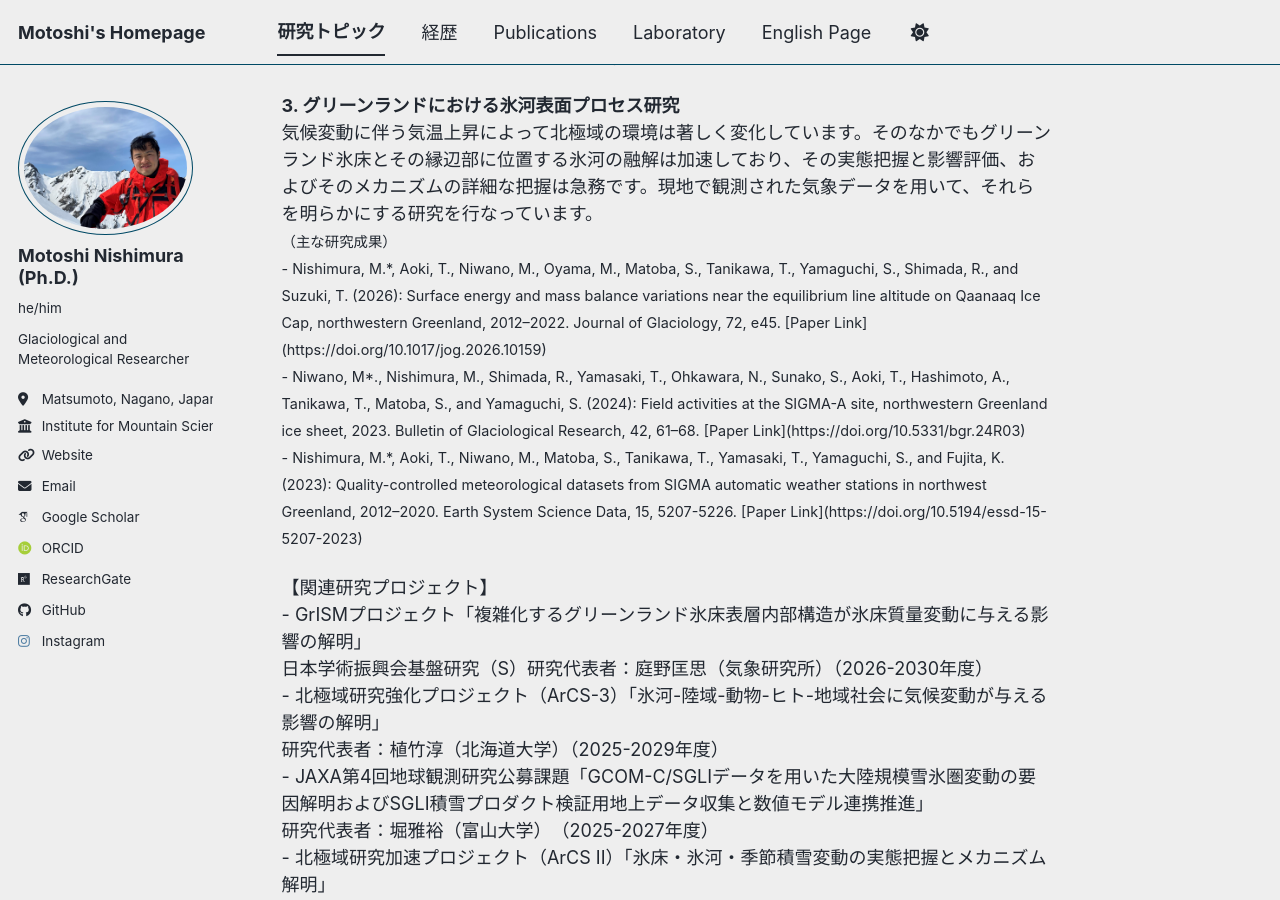
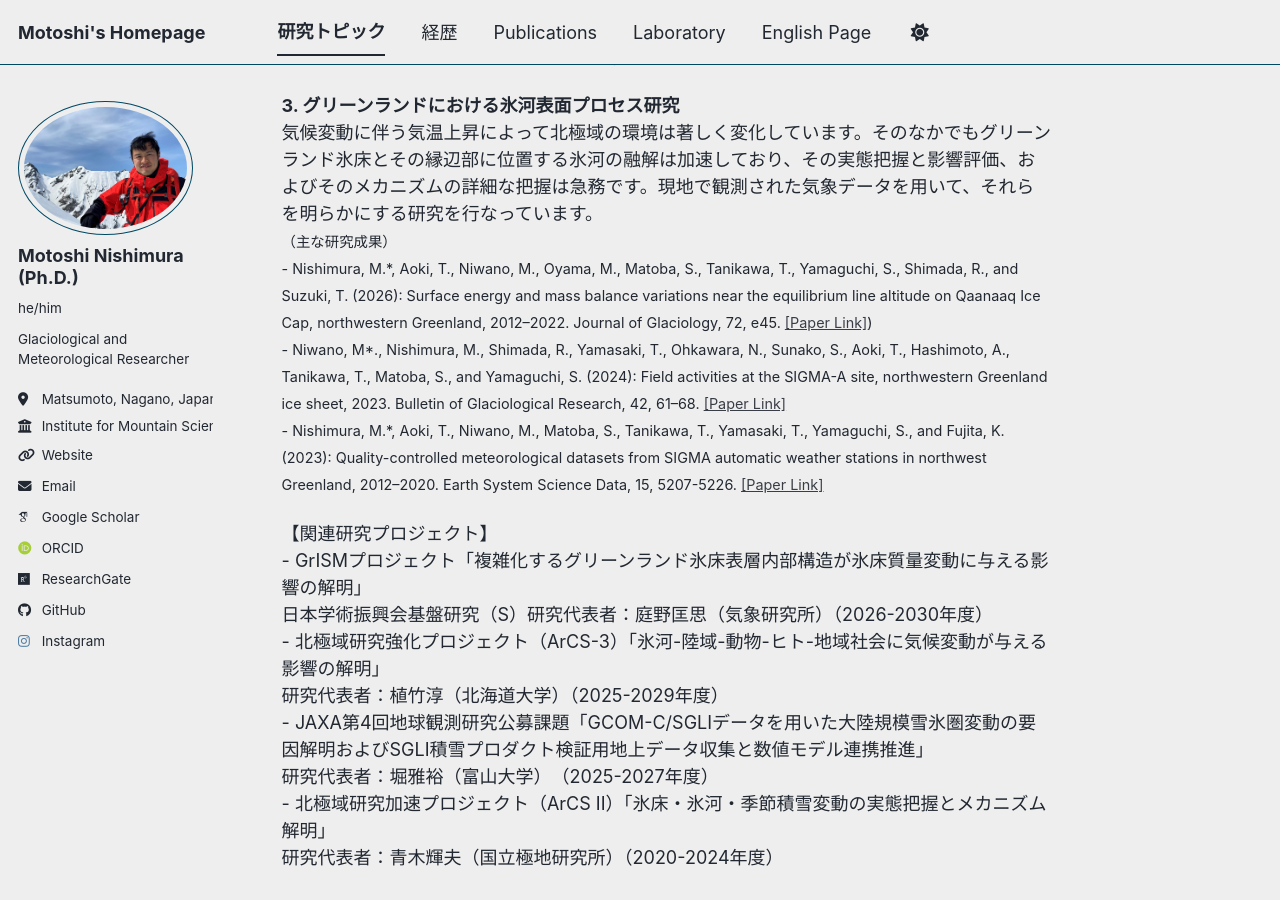
Before and after one commit to MotoshiNishimura/MotoshiNishimura.github.io, a Jekyll site: the page built from _pages/interest.md, in a window 1280 px wide and 900 px high, scrolled down 772 px. Built offline with Jekyll 4.4.1, drawn with Linux system fonts in a browser that asks for light colours; some web fonts are replaced; a script bundle is joined from its source files by our own code; library files that are not in the unit come from our copies; some of the changed lines change nothing that is shown.

Commit message:
Enhance references with HTML links in interest.md
Updated references to include HTML links for better accessibility.

```diff
--- a/_pages/interest.md
+++ b/_pages/interest.md
@@ -33,9 +33,9 @@ author_profile: true
 気候変動に伴う気温上昇によって北極域の環境は著しく変化しています。そのなかでもグリーンランド氷床とその縁辺部に位置する氷河の融解は加速しており、その実態把握と影響評価、およびそのメカニズムの詳細な把握は急務です。現地で観測された気象データを用いて、それらを明らかにする研究を行なっています。<br>
  <span style="font-size: 0.8em;">
 （主な研究成果）<br>
-- Nishimura, M.*, Aoki, T., Niwano, M., Oyama, M., Matoba, S., Tanikawa, T., Yamaguchi, S., Shimada, R., and Suzuki, T. (2026): Surface energy and mass balance variations near the equilibrium line altitude on Qaanaaq Ice Cap, northwestern Greenland, 2012–2022. Journal of Glaciology, 72, e45. [Paper Link](https://doi.org/10.1017/jog.2026.10159)<br>
-- Niwano, M*., Nishimura, M., Shimada, R., Yamasaki, T., Ohkawara, N., Sunako, S., Aoki, T., Hashimoto, A., Tanikawa, T., Matoba, S., and Yamaguchi, S. (2024): Field activities at the SIGMA-A site, northwestern Greenland ice sheet, 2023. Bulletin of Glaciological Research, 42, 61–68. [Paper Link](https://doi.org/10.5331/bgr.24R03)<br>
-- Nishimura, M.*, Aoki, T., Niwano, M., Matoba, S., Tanikawa, T., Yamasaki, T., Yamaguchi, S., and Fujita, K. (2023): Quality-controlled meteorological datasets from SIGMA automatic weather stations in northwest Greenland, 2012–2020. Earth System Science Data, 15, 5207-5226. [Paper Link](https://doi.org/10.5194/essd-15-5207-2023)<br>
+- Nishimura, M.*, Aoki, T., Niwano, M., Oyama, M., Matoba, S., Tanikawa, T., Yamaguchi, S., Shimada, R., and Suzuki, T. (2026): Surface energy and mass balance variations near the equilibrium line altitude on Qaanaaq Ice Cap, northwestern Greenland, 2012–2022. Journal of Glaciology, 72, e45. <a href="https://doi.org/10.1017/jog.2026.10159" target="_blank">[Paper Link]</a>)<br>
+- Niwano, M*., Nishimura, M., Shimada, R., Yamasaki, T., Ohkawara, N., Sunako, S., Aoki, T., Hashimoto, A., Tanikawa, T., Matoba, S., and Yamaguchi, S. (2024): Field activities at the SIGMA-A site, northwestern Greenland ice sheet, 2023. Bulletin of Glaciological Research, 42, 61–68. <a href="https://doi.org/10.5331/bgr.24R03" target="_blank">[Paper Link]</a><br>
+- Nishimura, M.*, Aoki, T., Niwano, M., Matoba, S., Tanikawa, T., Yamasaki, T., Yamaguchi, S., and Fujita, K. (2023): Quality-controlled meteorological datasets from SIGMA automatic weather stations in northwest Greenland, 2012–2020. Earth System Science Data, 15, 5207-5226. <a href="https://doi.org/10.5194/essd-15-5207-2023" target="_blank">[Paper Link]</a><br>
 </span>
 </p>
 
```
